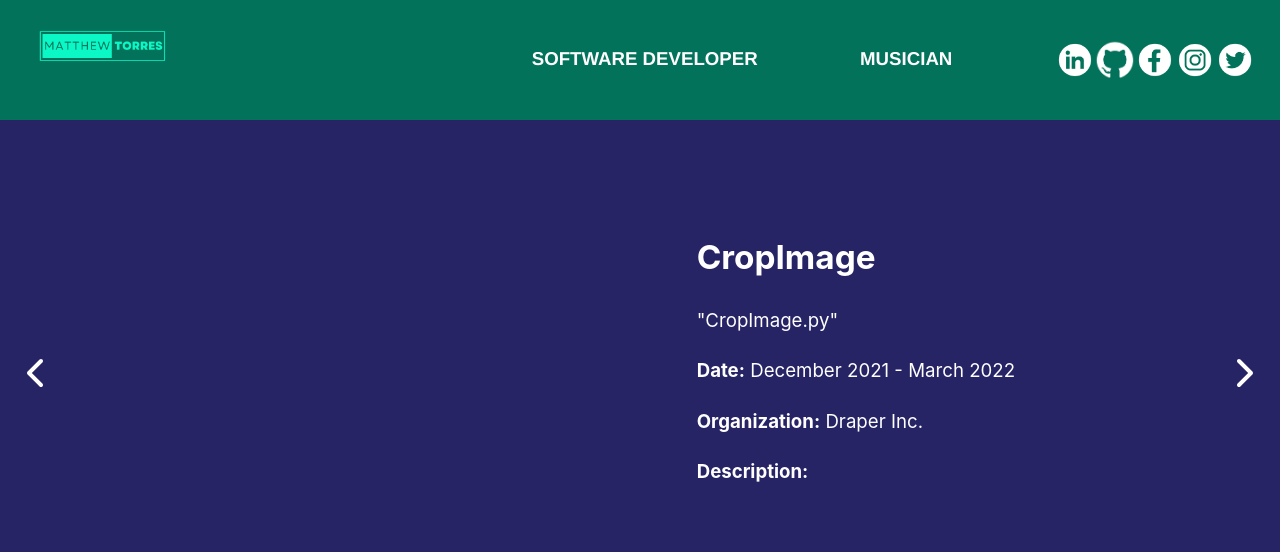
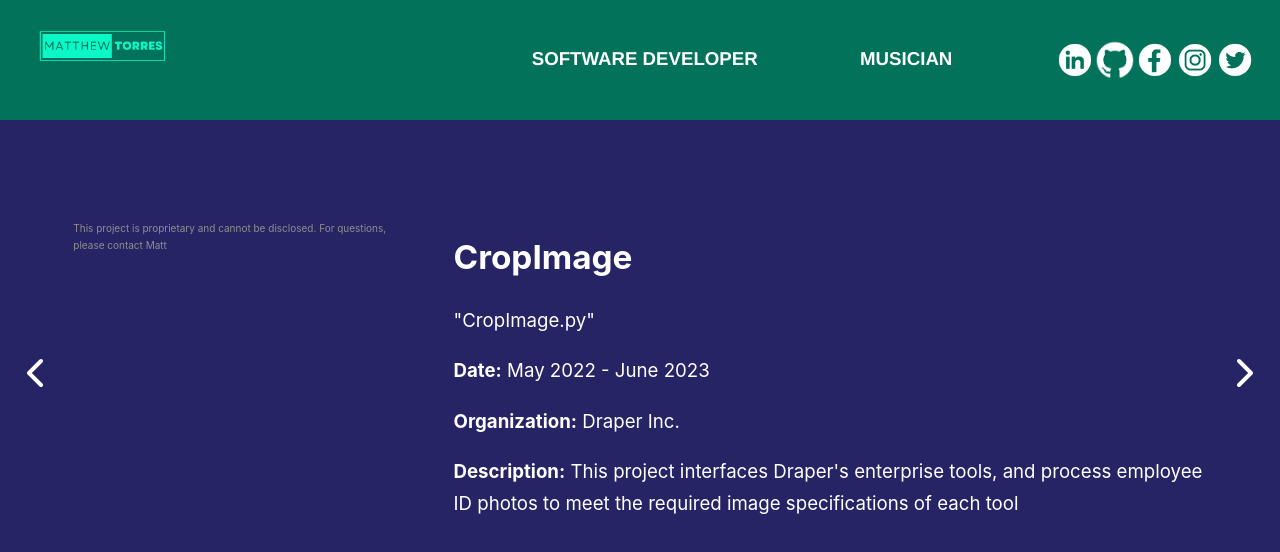
Before and after one commit to matthew-torres-86/matthew-torres, a Next.js app: page /software/python in a window 1280 px wide. Shown: the top 552 px of the page. Built offline with nearby package versions, Linux system fonts and the light colour scheme.

Commit message:
Project info modifications

```diff
--- /dev/null
+++ b/app/feed/loading.jsx
@@ -0,0 +1,4 @@
+export default function Loading() {
+    // Or a custom loading skeleton component
+    return <p>Loading...</p>
+  }
--- a/pages/software/c.js
+++ b/pages/software/c.js
@@ -9,7 +9,7 @@ const data =
 [
   {name:"CharLinkedList/CharArrayList", code:"https://gist.github.com/matthew-torres-86/b7dc5e02f692ba583abbbf59779439ce.js", title: "CharLinkedList/CharArrayList",caption: "Author: Matthew Torres. DO NOT REPRODUCE", date:"March 2021", org: "Tufts' CS15: Data Structures and Algorithms", descr:"A C++ program that explores the performance of different string implementations",  thumbnail:"/ArrayListLinkedList.png"},
   {name:"MetroSim", code:"https://gist.github.com/matthew-torres-86/5c06537f938d4f4885b9cb8622807826.js", title: "MetroSim",caption: "Author: Matthew Torres. DO NOT REPRODUCE", date:"March 2021", org: "Tufts' CS15: Data Structures and Algorithms", descr:"A C++ program that uses data structures to simulate the operation of a train", thumbnail:"/metrosim.jpg"},
-  {name:"Six Degrees", code:"", title: "MetroSim",caption: "Author: Matthew Torres. DO NOT REPRODUCE", date:"March 2021", org: "Tufts' CS15: Data Structures and Algorithms", descr:"A C++ program that uses data structures to simulate the operation of a train"},
+  {name:"Six Degrees", code:"https://gist.github.com/matthew-torres-86/2566e8ebf4eebf3c7b9202df9d142f2b", title: "Six Degrees",caption: "Author: Matthew Torres. DO NOT REPRODUCE", date:"March 2021", org: "Tufts' CS15: Data Structures and Algorithms", descr:"A C++ program that uses data structures to build a graph of collaborations between various musical artists. It will then tell you the number of degrees of separation artists are from one another"},
 ]
 
 export default function Pianist() {
--- a/pages/software/python.js
+++ b/pages/software/python.js
@@ -7,7 +7,8 @@ import Footer from "../components/footer";
 
 const data =
 [
-  {name:"CropImage", title: "CropImage.py", caption: "", date:"December 2021 - March 2022", org: "Draper Inc.", descr:"", thumbnail: "/draper.jpeg"}
+  {name:"CropImage", title: "CropImage.py", caption: "This project is proprietary and cannot be disclosed. For questions, please contact Matt", date:"May 2022 - June 2023", org: "Draper Inc.", descr:"This project interfaces Draper's enterprise tools, and process employee ID photos to meet the required image specifications of each tool", thumbnail: "/draper.jpeg"},
+  {name:"PropertyScan", title: "PropertyScan.py", caption: "This project is proprietary and cannot be disclosed. For questions, please contact Matt", date:"August 2023", org: "Draper Inc.", descr:"This project processes data from handheld scanners to help maintain Draper's Asset Management Records", thumbnail: "/draper.jpeg"}
 ]
 
 export default function Pianist() {
```
